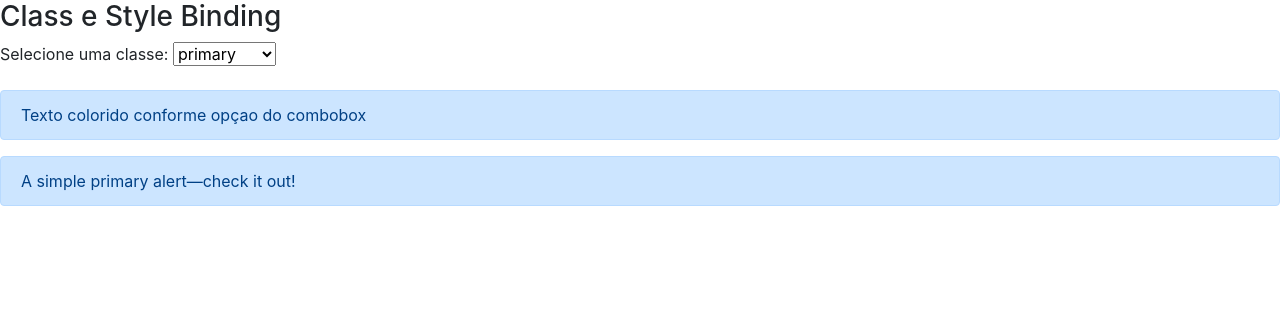
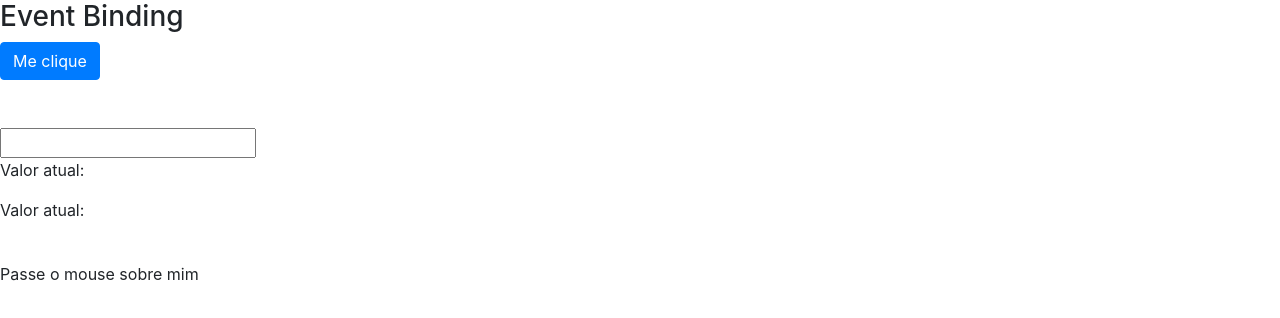
Before and after one commit to pierbotteroweb/angular-loiane-data-binding, an Angular app in the folder data-binding/: page / in a window 1280 px wide. Shown: the top 318 px of the page. Built offline with nearby package versions, Linux system fonts and the light colour scheme.

Commit message:
Aula 11 - Event binding. Formas diferentes de associar um event na tag do html associado a uma função na logica. Uso de # para identificar o event target de um input

```diff
--- a/data-binding/src/app/data-binding/data-binding.component.html
+++ b/data-binding/src/app/data-binding/data-binding.component.html
@@ -13,7 +13,7 @@
         <img [src]="urlImagem" alt="">
         <img bind-src="urlImagem" alt="">
     </article> -->
-    <article>
+    <!-- <article>
         <h3>Class e Style Binding</h3>
 
         <div>Selecione uma classe:
@@ -63,5 +63,24 @@
                             [style.display]="classe.value=='alert-dark'?'block':'none'" role="alert">
             A simple dark alert—check it out!
           </div>
+    </article> -->
+    <article>
+        <h3>Event Binding</h3>
+        <div>
+            <button (click)="botaoClicado()" class="btn btn-primary">Me clique</button>
+        </div>
+
+        <br><br>
+
+        <input type="text" #campoInput
+                (keyup)="onKeyUp($event)"
+                (keyup.enter)="salvarValor($event.target.value)"
+                (blur)="salvarValor(campoInput.value)" >
+        <p>Valor atual: {{valorAtual}}</p>
+        <p>Valor atual: {{valorSalvo}}</p>
+        <br>
+        <span (mouseover)="onMouseOverOut()"
+              on-mouseout="onMouseOverOut()"
+              [class.highlight]="isMouseOver" >Passe o mouse sobre mim</span>
     </article>
 </section>
--- a/data-binding/src/app/data-binding/data-binding.component.scss
+++ b/data-binding/src/app/data-binding/data-binding.component.scss
@@ -0,0 +1,4 @@
+.highlight{
+    font-weight: bold;
+    background-color: yellow;
+}
--- a/data-binding/src/app/data-binding/data-binding.component.ts
+++ b/data-binding/src/app/data-binding/data-binding.component.ts
@@ -3,21 +3,47 @@
 @Component({
   selector: 'app-data-binding',
   templateUrl: './data-binding.component.html',
-  styleUrls: ['./data-binding.component.scss']
+  // styleUrls: ['./data-binding.component.scss']
+  styles:[`.highlight{
+              font-weight: bold;
+              background-color: yellow;
+          }`]
 })
 export class DataBindingComponent implements OnInit {
   url: string = "http://loiane.com";
   cursoAngular: boolean = true;
-  urlImagem: string = "http://lorempixel.com/400/200/"
+  urlImagem: string = "http://lorempixel.com/400/200/";
+  valorAtual: String = ""
+  valorSalvo: string = ""
+
+  isMouseOver: boolean = false
 
 
   getCurtirCurso(){
     return true
   }
 
+  botaoClicado(){
+    alert("Botão clicado")
+  }
+
+  onKeyUp(e: KeyboardEvent){
+    this.valorAtual = (<HTMLInputElement>e.target).value
+
+  }
+
 
   getValor(){
     return 1
+  }
+
+  salvarValor(valor){
+    this.valorSalvo=valor
+  }
+
+  onMouseOverOut(){
+    this.isMouseOver = !this.isMouseOver
+    console.log(this.isMouseOver)
   }
 
   constructor() { }
```
